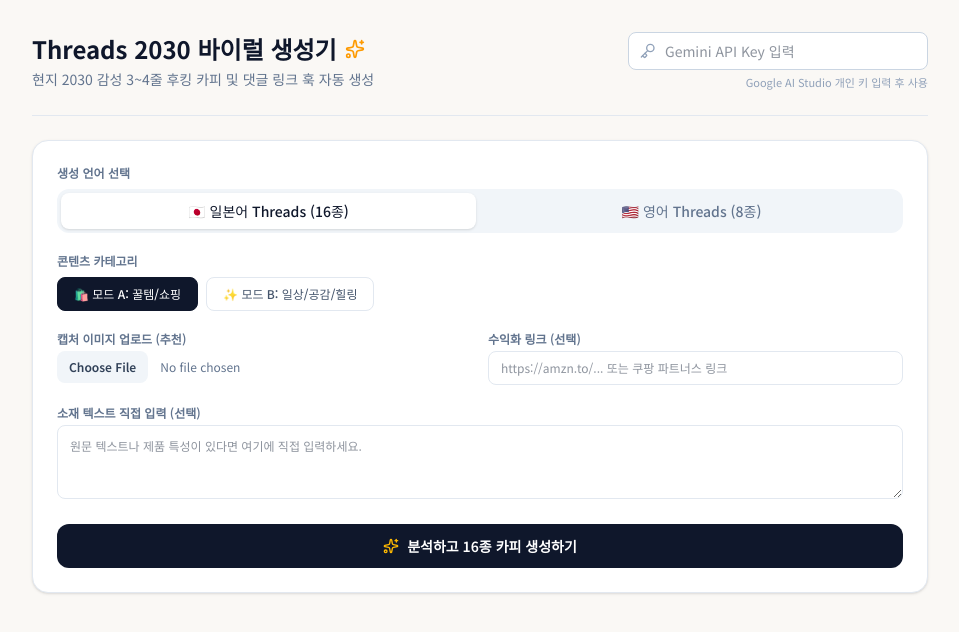
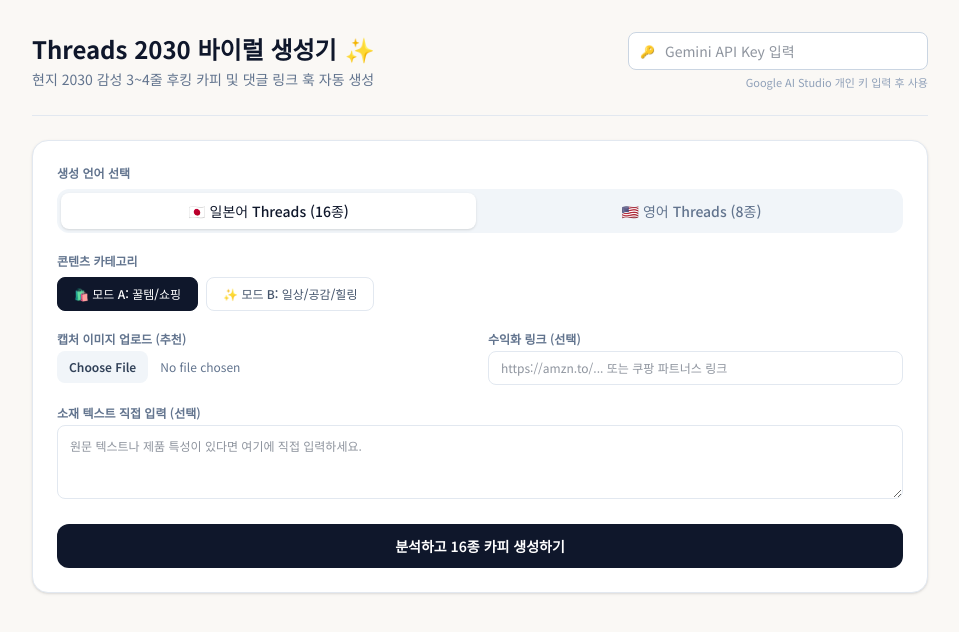
Before and after one commit to ilbon4955-glitch/threads-system, a Next.js app: page / in a window 1280 px wide. Shown: the top 632 px of the page, without its empty margins (160-1119 px from the left). Built offline with nearby package versions, Linux system fonts and the light colour scheme.

Commit message:
fix: clean dependencies and add language toggle UI

```diff
--- a/src/app/page.tsx
+++ b/src/app/page.tsx
@@ -1,7 +1,6 @@
 'use client';
 
 import React, { useState, useEffect } from 'react';
-import { Key, Sparkles, Copy, Check } from 'lucide-react';
 
 interface CopyResult {
   ja: string;
@@ -97,7 +96,7 @@
           <div>
             <h1 className="text-2xl font-bold text-slate-900 flex items-center gap-2">
               <span>Threads 2030 바이럴 생성기</span>
-              <Sparkles className="w-5 h-5 text-amber-500" />
+              <span>✨</span>
             </h1>
             <p className="text-sm text-slate-500 mt-1">
               현지 2030 감성 3~4줄 후킹 카피 및 댓글 링크 훅 자동 생성
@@ -106,7 +105,7 @@
 
           <div className="flex flex-col gap-1 min-w-[300px]">
             <div className="relative flex items-center">
-              <Key className="w-4 h-4 absolute left-3 text-slate-400" />
+              <span className="absolute left-3 text-slate-400 text-xs">🔑</span>
               <input
                 type="password"
                 placeholder="Gemini API Key 입력"
@@ -217,10 +216,7 @@
             {loading ? (
               <span>2030 바이럴 카피 생성 중...</span>
             ) : (
-              <>
-                <Sparkles className="w-4 h-4 text-amber-400" />
-                <span>분석하고 {language === 'ja' ? '16종' : '8종'} 카피 생성하기</span>
-              </>
+              <span>분석하고 {language === 'ja' ? '16종' : '8종'} 카피 생성하기</span>
             )}
           </button>
         </form>
@@ -264,8 +260,7 @@
                           onClick={() => copyToClipboard(`${item.commentHook}\n${affiliateLink || 'https://link.com'}`, `c-${i}`)}
                           className="text-amber-700 hover:underline flex items-center gap-1 text-[10px]"
                         >
-                          {copiedIndex === `c-${i}` ? <Check className="w-3 h-3" /> : <Copy className="w-3 h-3" />}
-                          댓글 복사
+                          {copiedIndex === `c-${i}` ? '✓ 완료' : '📋 복사'}
                         </button>
                       </div>
                       <p className="text-slate-700 font-medium">{item.commentHook}</p>
@@ -277,17 +272,7 @@
                       onClick={() => copyToClipboard(item.ja, `p-${i}`)}
                       className="w-full py-2 bg-slate-100 hover:bg-slate-200 text-slate-700 font-medium text-xs rounded-xl transition-all flex items-center justify-center gap-1.5"
                     >
-                      {copiedIndex === `p-${i}` ? (
-                        <>
-                          <Check className="w-3.5 h-3.5 text-emerald-600" />
-                          <span>복사 완료!</span>
-                        </>
-                      ) : (
-                        <>
-                          <Copy className="w-3.5 h-3.5" />
-                          <span>본문 카피 복사</span>
-                        </>
-                      )}
+                      {copiedIndex === `p-${i}` ? '✓ 복사 완료!' : '📋 본문 카피 복사'}
                     </button>
                   </div>
                 </div>
```
